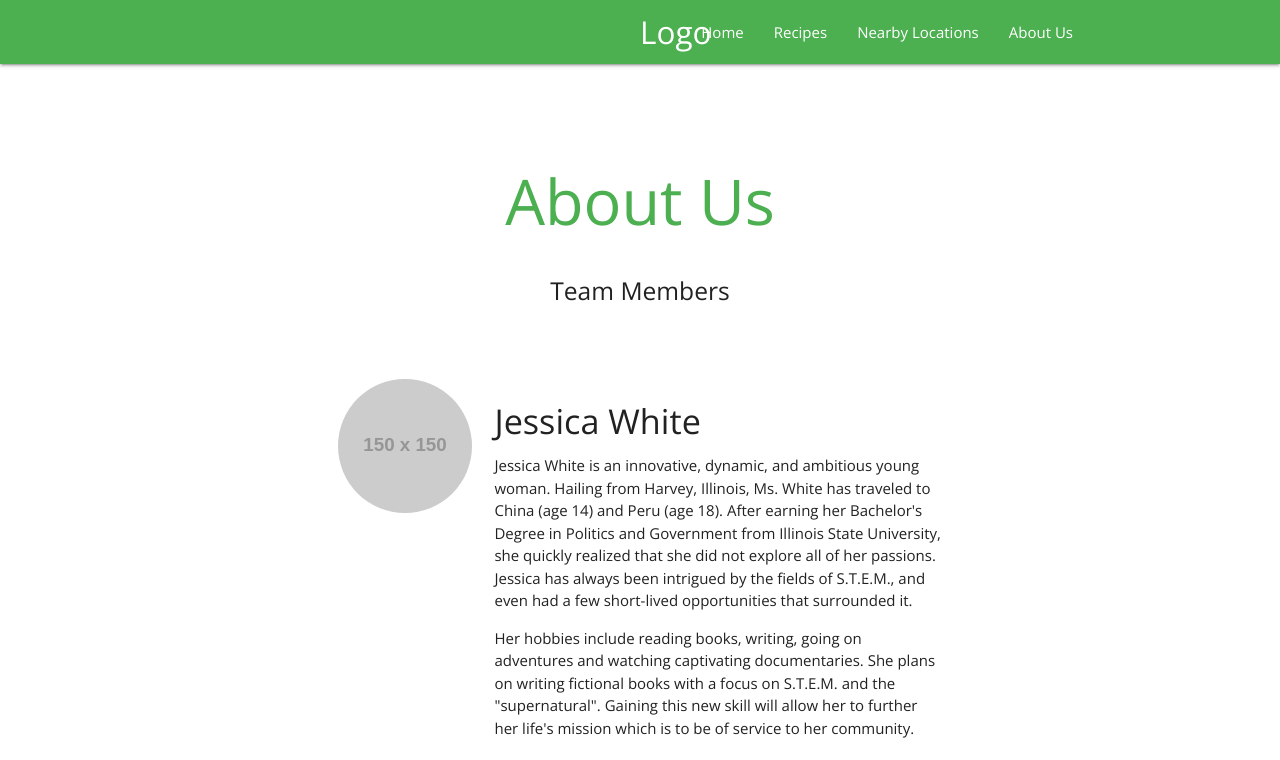
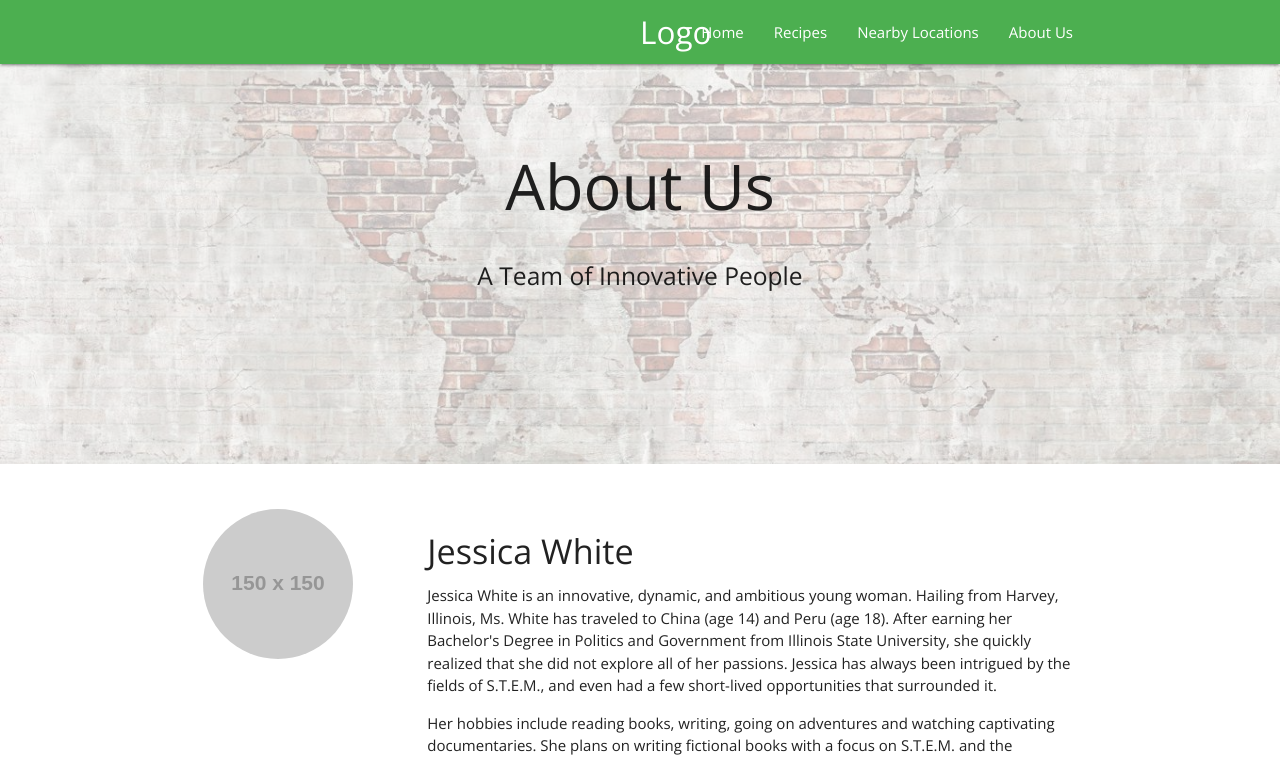
Before and after one commit to 404VeggieBusters/Project01, a plain HTML site: page aboutus.html in a window 1280 px wide. Shown: the top 760 px of the page. Drawn offline with nearby package versions, Linux system fonts and the light colour scheme; placeholder pictures from the web are drawn by us.

Commit message:
changed header photos to pages

```diff
--- a/aboutus.html
+++ b/aboutus.html
@@ -25,14 +25,18 @@
         </div>
     </nav>
 
-    <div class="section no-pad-bot" id="index-banner">
-        <div class="container">
+    <div class="section no-pad" id="index-banner">
+        <div class="parallax-container">
+            <div class="parallax"><img src="./assets/img/wallpapertip_brickwork-wallpaper_1922637.jpg" class="myimage" /></div>
             <br><br>
-            <h1 class="header center green-text">About Us</h1>
-            <div class="row center">
-                <h5 class="header col s12 light"> Team Members </h5>
+            <h1 class="header center">About Us</h1>
+            <div class="row center" style="width: 60%;">
+                <h5 class="header col s12 light"> A Team of Innovative People </h5>
             </div>
 
+            <br><br>
+        </div>
+    </div>
             <br><br>
             <div class="container">
                 <div class="row">
```
Also changed, not shown: nearbylocations.html (+8 -6 lines), assets/img/contact-us-for-web-design.jpeg (added), assets/img/wallpapertip_brickwork-wallpaper_1922637.jpg (added).
